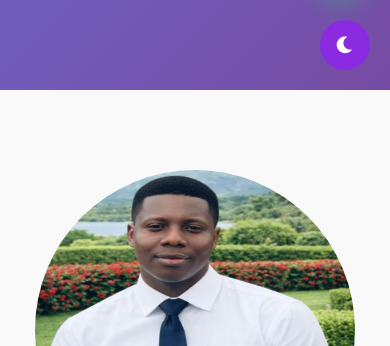
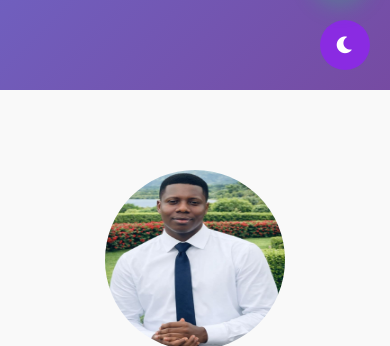
Before and after one commit to godmade122/my-portfolio-frontend, a plain HTML site: page index.html in a window 390 px wide. Shown: the part 754-1100 px from the top of the page. Drawn offline with Linux system fonts and the light colour scheme; files whose address does not match are found by name.

Commit message:
mobile responsiveness change

```diff
--- a/styles.css
+++ b/styles.css
@@ -616,8 +616,8 @@ body.dark #whatsapp-chat {
     }
 
     .profile-img img {
-        width: 320px;
-        height: 320px;
+        width: 180px;
+        height: 180px;
         object-fit: fill;
     }
 
```
